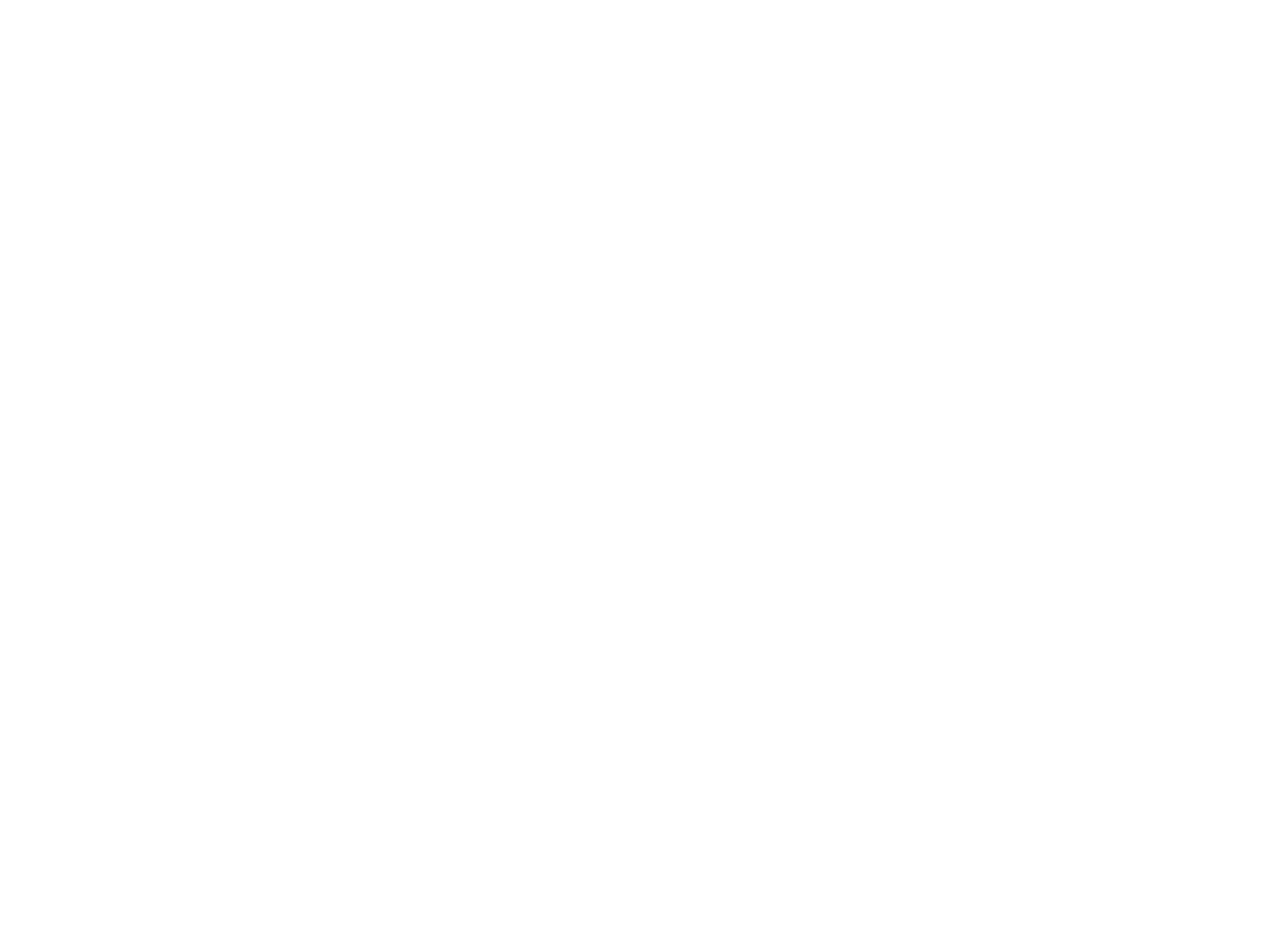
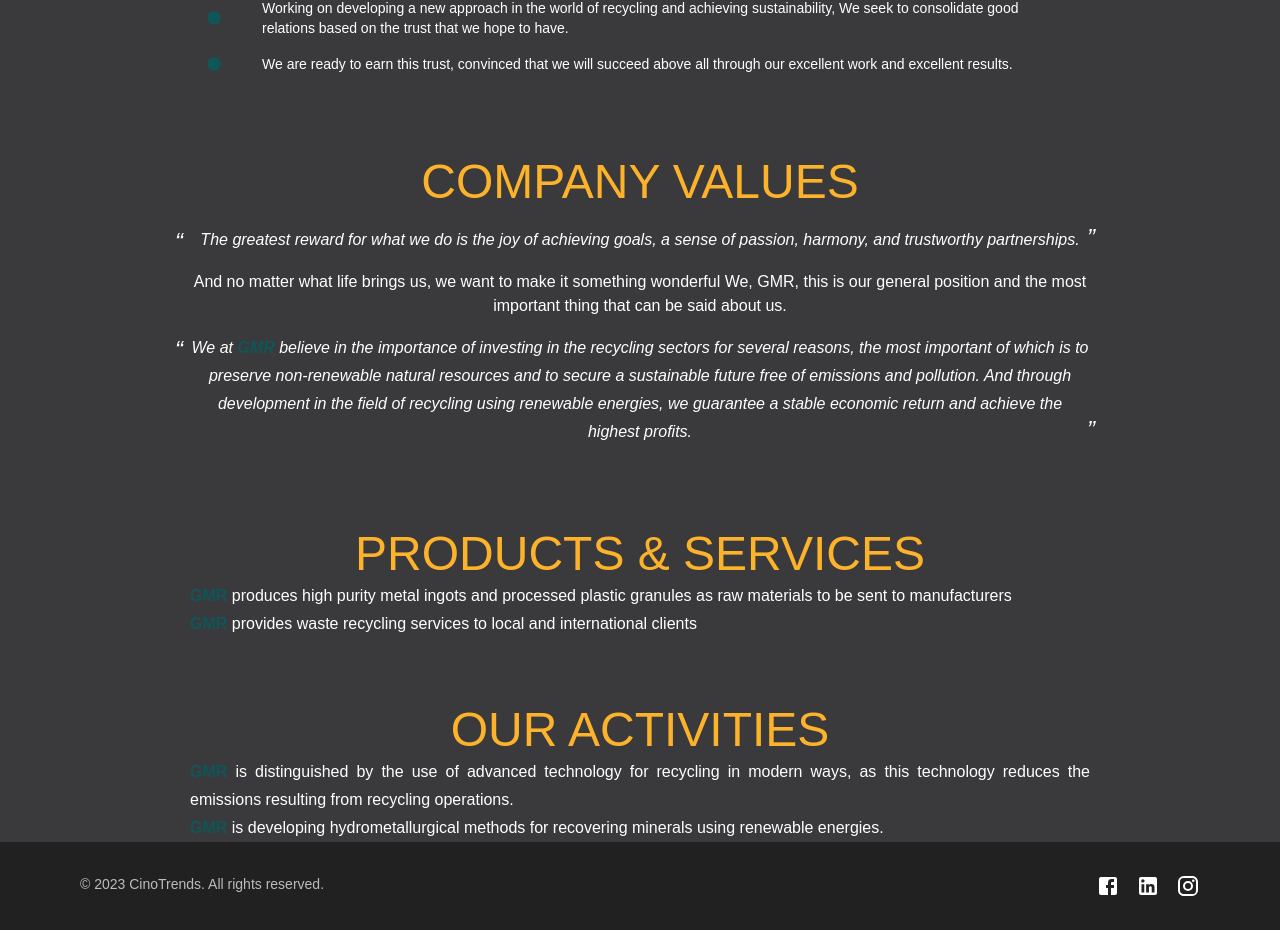
Before and after one commit to SalwanArar/GMR, a React (Create React App) app: page /about in a window 1280 px wide. Shown: the part 825-1755 px from the top of the page. Before the commit the page ends 800 px from the top, so only its background shows below. Built offline with nearby package versions, Linux system fonts and the light colour scheme; a web font is replaced by a local one.

Commit message:
Version 01

```diff
--- a/src/routes/about_page/AboutUsPage.jsx
+++ b/src/routes/about_page/AboutUsPage.jsx
@@ -1,10 +1,25 @@
 import { Box } from "@mui/material";
 import ProductAndServices from "./ProductAndServices";
+import CompanyValues from "./CompantValues";
+import GoalsPage from "./GoalsPage";
+import AboutUs from "../home_page/AboutUs";
+import OurActivities from "./OurActivities";
 
 function AboutUsPage(){
     return (
-        <Box maxWidth={'md'}>
-            <ProductAndServices/>
+        <Box maxWidth={'md'}
+        sx={{
+            alignSelf: 'center',
+            display: 'flex',
+            flexDirection: 'column',
+            color: 'white',
+            gap:8,
+        }}>
+            <AboutUs />
+            <GoalsPage />
+            <CompanyValues />
+            <ProductAndServices />
+            <OurActivities />
         </Box>
     );
 }
--- /dev/null
+++ b/src/routes/about_page/AboutUsTamplate.jsx
@@ -0,0 +1,15 @@
+import { Typography } from "@mui/material";
+import { Box } from "@mui/system";
+
+function AboutUsTemplate({title, children}) {
+    return(
+        <Box component={ 'div' } sx={{ alignItems:'center' }}>
+            <Typography  variant="h3" component={ 'h2' } textAlign={"center"} color={'secondary'}>
+                {title}
+            </Typography>
+            { children }
+        </Box>
+    );
+}
+
+export default AboutUsTemplate;
--- a/src/routes/about_page/CompantValues.jsx
+++ b/src/routes/about_page/CompantValues.jsx
@@ -1,10 +1,52 @@
 import { Typography } from "@mui/material";
+import AboutUsTemplate from "./AboutUsTamplate";
+import { styled } from "@mui/system";
+
+
+
+const StyledTypography = styled(Typography)(({ theme }) => ({
+    position: 'relative',
+    '&::before': {
+      content: "open-quote",
+      position: 'absolute',
+      fontSize: '1.5rem',
+      top: -5,
+      left: -15,
+      color: theme.palette.text.secondary,
+    },
+    '&::after': {
+      content: "close-quote",
+      position: 'absolute',
+      fontSize: '1.5em',
+      bottom: -5,
+      right: -5,
+      color: theme.palette.text.secondary,
+    },
+}));
+
+function Quote({ children }) {
+return (
+    <StyledTypography variant="subtitle1" align="center" component={ 'p' } fontStyle={'italic'} sx={{ my: 2 }}>
+        { children }
+    </StyledTypography>
+);
+}
 
 function CompanyValues() {
     return(
-        <Typography variant="h1">
-            Company Values
-        </Typography>
+        <AboutUsTemplate title={ "COMPANY VALUES" }>
+            <Quote>
+            The greatest reward for what we do is the joy of achieving goals, a sense of passion, harmony, and trustworthy partnerships.
+            </Quote>
+            <Typography variant="body1" component={ 'p' } align="center">
+            And no matter what life brings us, we want to make it something wonderful We, GMR, this is our general position and the most important thing that can be said about us.
+            </Typography>
+            <Quote>
+            We at
+            <Typography component={"span"} color={"primary"} fontWeight={700}>{" GMR "}</Typography>
+            believe in the importance of investing in the recycling sectors for several reasons, the most important of which is to preserve non-renewable natural resources and to secure a sustainable future free of emissions and pollution. And through development in the field of recycling using renewable energies, we guarantee a stable economic return and achieve the highest profits.
+            </Quote>
+        </AboutUsTemplate>
     );
 }
 
--- /dev/null
+++ b/src/routes/about_page/GoalsPage.jsx
@@ -0,0 +1,31 @@
+import { Circle } from "@mui/icons-material";
+import { Box, List, ListItem, ListItemIcon, ListItemText, Typography } from "@mui/material";
+
+function GoalsPage() {
+    const primaries = [
+        "We aim to be the leading company in the field of recycling using renewable energies.",
+        "Working on developing a new approach in the world of recycling and achieving sustainability, We seek to consolidate good relations based on the trust that we hope to have.",
+        "We are ready to earn this trust, convinced that we will succeed above all through our excellent work and excellent results.",
+    ];
+    return (
+        <Box component={ 'div' } sx={{ alignItems:'center' }}>
+            <Typography variant="h3" component={ 'h2' } textAlign={"center"} color={'secondary'}>
+                OUR GOALS
+            </Typography>
+            <List>
+                {
+                    primaries.map((primary)=>
+                        <ListItem dense>
+                            <ListItemIcon>
+                                <Circle color="primary" fontSize="2rem"/>
+                            </ListItemIcon>
+                            <ListItemText primary={primary} />
+                        </ListItem>
+                    )
+                }
+            </List>
+        </Box>
+    );
+}
+
+export default GoalsPage;
--- /dev/null
+++ b/src/routes/about_page/OurActivities.jsx
@@ -0,0 +1,23 @@
+import { Box, Typography } from "@mui/material";
+import AboutUsTemplate from "./AboutUsTamplate";
+
+function OurActivities(){
+    return (
+        <AboutUsTemplate title={"OUR ACTIVITIES"}>
+            <Typography
+                width={'100%'}
+                variant="subtitle1"
+                component={"p"}
+                color={"text.primary"}
+                align="justify">
+                <Typography variant="subtitle1" component={'span'} fontWeight={900} color={'primary'}>{'GMR '}</Typography>
+                is distinguished by the use of advanced technology for recycling in modern ways, as this technology reduces the emissions resulting from recycling operations.
+                <Box component={'br'}/>
+                <Typography variant="subtitle1" component={'span'} fontWeight={900} color={'primary'}>{'GMR '}</Typography>
+                is developing hydrometallurgical methods for recovering minerals using renewable energies.
+            </Typography>
+        </AboutUsTemplate>
+    );
+}
+
+export default OurActivities;
--- a/src/routes/about_page/ProductAndServices.jsx
+++ b/src/routes/about_page/ProductAndServices.jsx
@@ -1,26 +1,22 @@
-import { Box, Container, Typography } from "@mui/material";
+import { Box, Typography } from "@mui/material";
+import AboutUsTemplate from "./AboutUsTamplate";
 
 function ProductAndServices() {
     return (
-        <Box>
-            <Typography variant="h3" component={ 'h2' } color={'text.primary'} sx={{ mb: 2, mt: 10, textAlign: 'center' }}>
-                Products
-            </Typography>
-            <Container maxWidth={"md"} sx={{ mb: 5 }}>
-                <Typography
+        <AboutUsTemplate title={"PRODUCTS & SERVICES"}>
+            <Typography
                 width={'100%'}
                 variant="subtitle1"
                 component={"p"}
                 color={"text.primary"}
                 align="justify">
-                    <Typography variant="subtitle1" component={'span'} fontWeight={900} color={'secondary'}>{'GMR '}</Typography>
+                    <Typography variant="subtitle1" component={'span'} fontWeight={900} color={'primary'}>{'GMR '}</Typography>
                     produces high purity metal ingots and processed plastic granules as raw materials to be sent to manufacturers
                     <Box component={'br'}/>
-                    <Typography variant="subtitle1" component={'span'} fontWeight={900} color={'secondary'}>{'GMR '}</Typography>
+                    <Typography variant="subtitle1" component={'span'} fontWeight={900} color={'primary'}>{'GMR '}</Typography>
                     provides waste recycling services to local and international clients
                 </Typography>
-            </Container>
-        </Box>
+        </AboutUsTemplate>
     );
 }
 
--- a/src/routes/contact_page/ContactPage.jsx
+++ b/src/routes/contact_page/ContactPage.jsx
@@ -1,5 +1,5 @@
 import React from 'react';
-import { Typography, TextField, Button, Box, Link, Grid } from '@mui/material';
+import { Typography, TextField, Button, Box, Link, Grid, styled } from '@mui/material';
 import { Email, LanguageOutlined, Phone } from '@mui/icons-material';
 
 function ContactForm({icon, href, child}) {
@@ -13,6 +13,31 @@
                 </Typography>
         </Box>
     );
+}
+
+function CssTextField({label, name, type, multiline, rows}) {
+    const CssTextField = styled(TextField)({
+        '& label': {
+            color: '#0F5659',
+        },
+        '& .MuiFilledInput-root': {
+            background: '#FFF8',
+            color: '#000',
+        }
+    });
+
+    return (
+        <CssTextField
+        color='primary'
+        variant='filled'
+        label={ label }
+        name={ name }
+        type={ type }
+        multiline={ multiline }
+        rows={ rows }
+        fullWidth
+        required/>
+        );
 }
 
 function ContactPage() {
@@ -29,8 +54,60 @@
     };
 
     return (
-        <Box sx={{ display: 'flex', flexDirection: 'column', alignItems: 'center', my: 10}}>
-            <Box sx={{ display: 'flex', flexDirection: 'column', alignItems: 'baseline', gap: 1, mb: 10 }}>
+        <Box maxWidth={'xl'}
+        sx={{
+            alignSelf: 'center',
+            display: 'flex',
+            gap: 5,
+            flexDirection:"column",
+            justifyContent: 'start',
+            alignItems: 'start',
+            // flexFlow: 'wrap',
+            my: 10,
+            mx: {sm: 5, xs: 2}
+        }}>
+            <Box>
+                <Typography variant="h4" color={'text.primary'} gutterBottom>
+                    Contact Us
+                </Typography>
+                <Box component="form" onSubmit={handleSubmit}
+                sx={{
+                    flexBasis: 0,
+                    display: 'flex',
+                    mx:{ xs: 2, md: 'auto' },
+                    flexDirection: 'column',
+                    gap: 2,
+                    background: '#FCB32B11',
+                    p: 4,
+                    borderRadius: '8px'
+                }}>
+                    <Grid container columnSpacing={4} rowSpacing={3}>
+                        <Grid item xs={12} md={6} >
+                            {/* <TextField color='primary' label="First Name" name="firstName" variant='filled' fullWidth required/> */}
+                            <CssTextField label="First Name" name="firstName"/>
+                        </Grid>
+                        <Grid item xs={12} md={6}>
+                            <CssTextField label="Last Name" name="lastName"/>
+                        </Grid>
+                        <Grid item xs={12}>
+                            <CssTextField label="Email" name="email" type='email'/>
+                        </Grid>
+                        <Grid item xs={12}>
+                            <CssTextField label="Phone Number" name="phoneNumber" type='tel'/>
+                        </Grid>
+                        <Grid item xs={12}>
+                            <CssTextField label="Subject" name="subject"/>
+                        </Grid>
+                        <Grid item xs={12}>
+                            <CssTextField color='secondary' label="Body" name="emailBody" fullWidth multiline required rows={ 8 }/>
+                        </Grid>
+                    </Grid>
+                    <Button type="submit" variant="contained" sx={{ alignSelf: 'flex-end' }}>
+                        Send Email
+                    </Button>
+                </Box>
+            </Box>
+            <Box width={ '25rem' } sx={{ display: 'flex', flexDirection: 'column', alignItems: 'baseline', gap: 1, mb: 10 }}>
                 <Typography variant="h4" component={'h4'} color={'text.primary'}>
                     Contact Information:
                 </Typography>
@@ -53,34 +130,6 @@
                     <LanguageOutlined color={'primary'}/>
                 }/>
             </Box>
-            <Typography variant="h4" color={'text.primary'} gutterBottom>
-                Contact Us
-            </Typography>
-            <Box component="form" maxWidth={'xl'} width={'50vw'} onSubmit={handleSubmit} sx={{ display: 'flex', flexDirection: 'column', gap: 2 }}>
-                <Grid container spacing={1}>
-                    <Grid item xs={12} md={6} >
-                        <TextField color='secondary' label="First Name" name="firstName" fullWidth required />
-                    </Grid>
-                    <Grid item xs={12} md={6}>
-                        <TextField label="Last Name" name="lastName" fullWidth required />
-                    </Grid>
-                    <Grid item xs={12}>
-                        <TextField label="Email" name="email" type='email'fullWidth required />
-                    </Grid>
-                    <Grid item xs={12}>
-                        <TextField label="Phone Number" name="phoneNumber" type='tel' fullWidth required />
-                    </Grid>
-                    <Grid item xs={12}>
-                        <TextField label="Subject" name="subject" fullWidth required />
-                    </Grid>
-                    <Grid item xs={12}>
-                        <TextField label="Email Body" name="emailBody" fullWidth multiline required />
-                    </Grid>
-                </Grid>
-                <Button type="submit" variant="contained" sx={{ alignSelf: 'flex-end' }}>
-                    Send Email
-                </Button>
-            </Box>
         </Box>
     );
 }
```
Also changed, not shown: src/App.js (indentation only).
